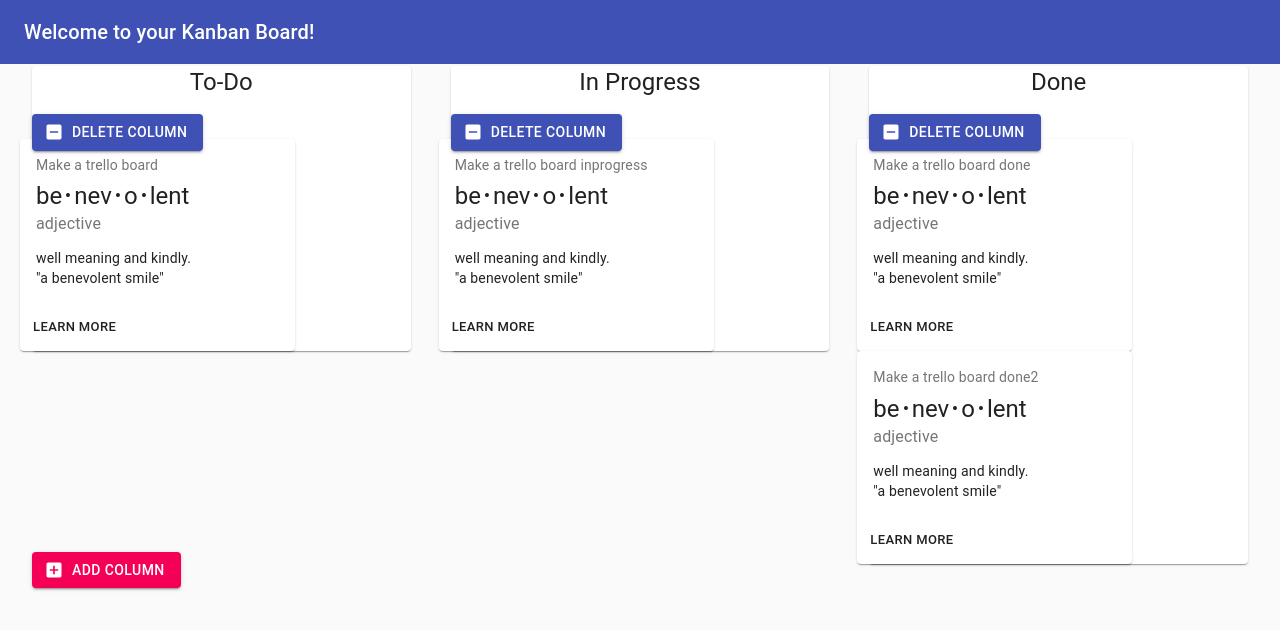
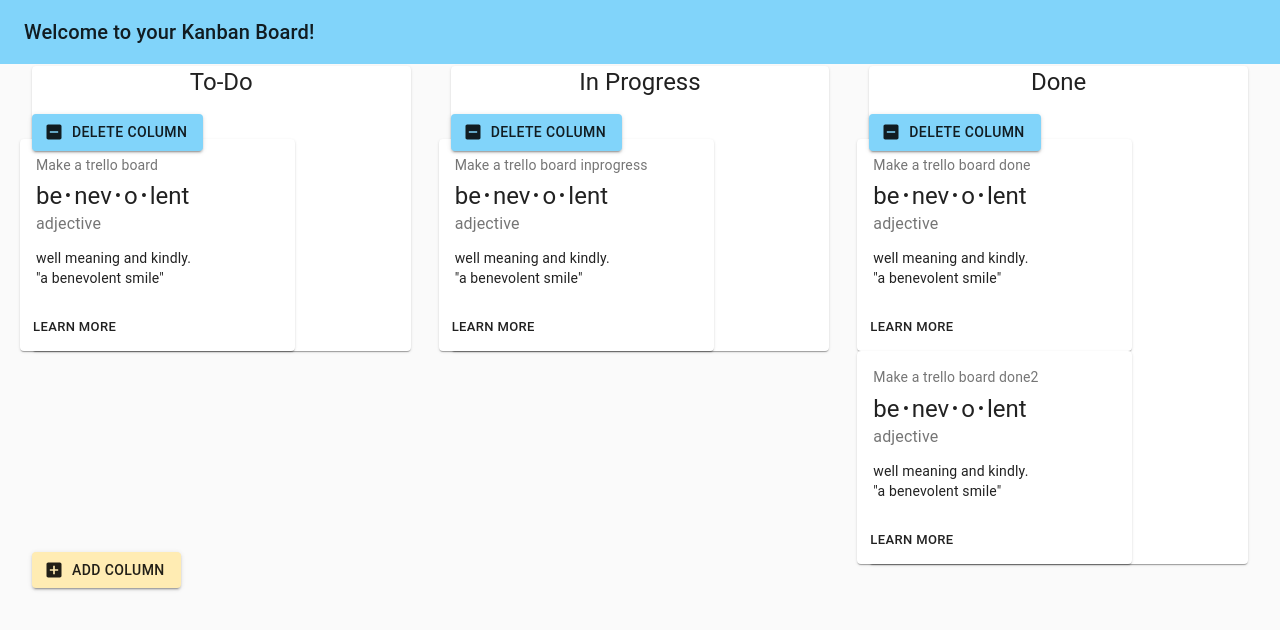
Before and after one commit to Nick00Hash/kanban-board, a React (Create React App) app: page / in a window 1280 px wide. Shown: the top 630 px of the page. Built offline with nearby package versions, Linux system fonts and the light colour scheme.

Commit message:
Added custom theme and deleted redundant index

```diff
--- a/src/App.js
+++ b/src/App.js
@@ -1,23 +1,40 @@
 import React from "react";
-import { makeStyles } from "@material-ui/core/styles";
+import {
+  createMuiTheme,
+  makeStyles,
+  ThemeProvider,
+} from "@material-ui/core/styles";
 
 import ContainerOfColumns from "./ui/ContainerOfColumns";
 import RaisedAppBar from "./ui/AppBar";
 
-const useStyles = makeStyles({
+const theme = createMuiTheme({
+  palette: {
+    primary: {
+      main: "#81d4fa",
+    },
+    secondary: {
+      main: "#ffecb3",
+    },
+  },
+});
+
+const useStyles = makeStyles((theme) => ({
   appContainer: {
     marginLeft: "2rem",
     marginRight: "2rem",
   },
-});
+}));
 
 const App = () => {
   const classes = useStyles();
   return (
-    <div className={classes.appContainer}>
-      <RaisedAppBar />
-      <ContainerOfColumns />
-    </div>
+    <ThemeProvider theme={theme}>
+      <div className={classes.appContainer}>
+        <RaisedAppBar />
+        <ContainerOfColumns />
+      </div>
+    </ThemeProvider>
   );
 };
 
```
Also changed, not shown: src/ui/index.js (deleted, +0 -15 lines).
